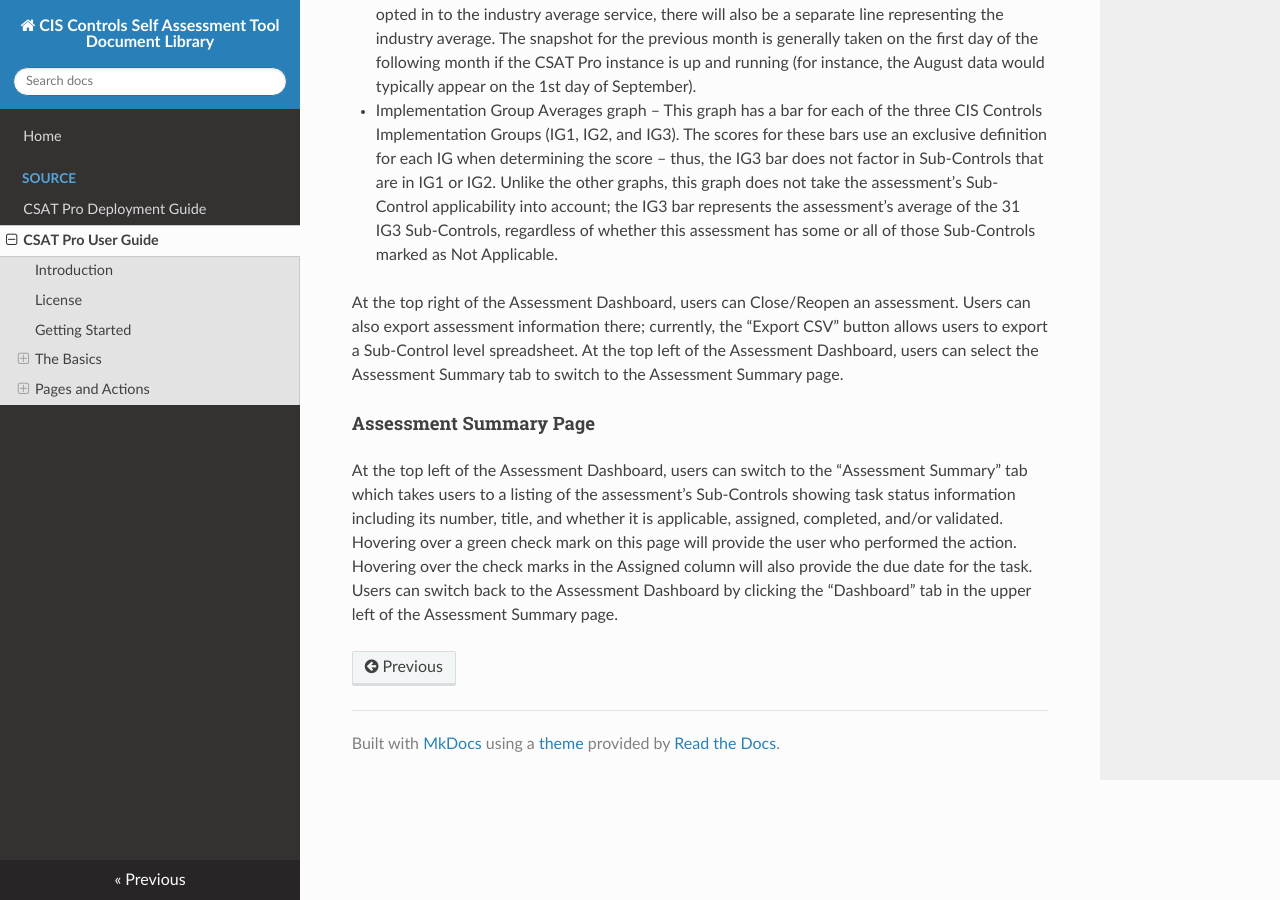
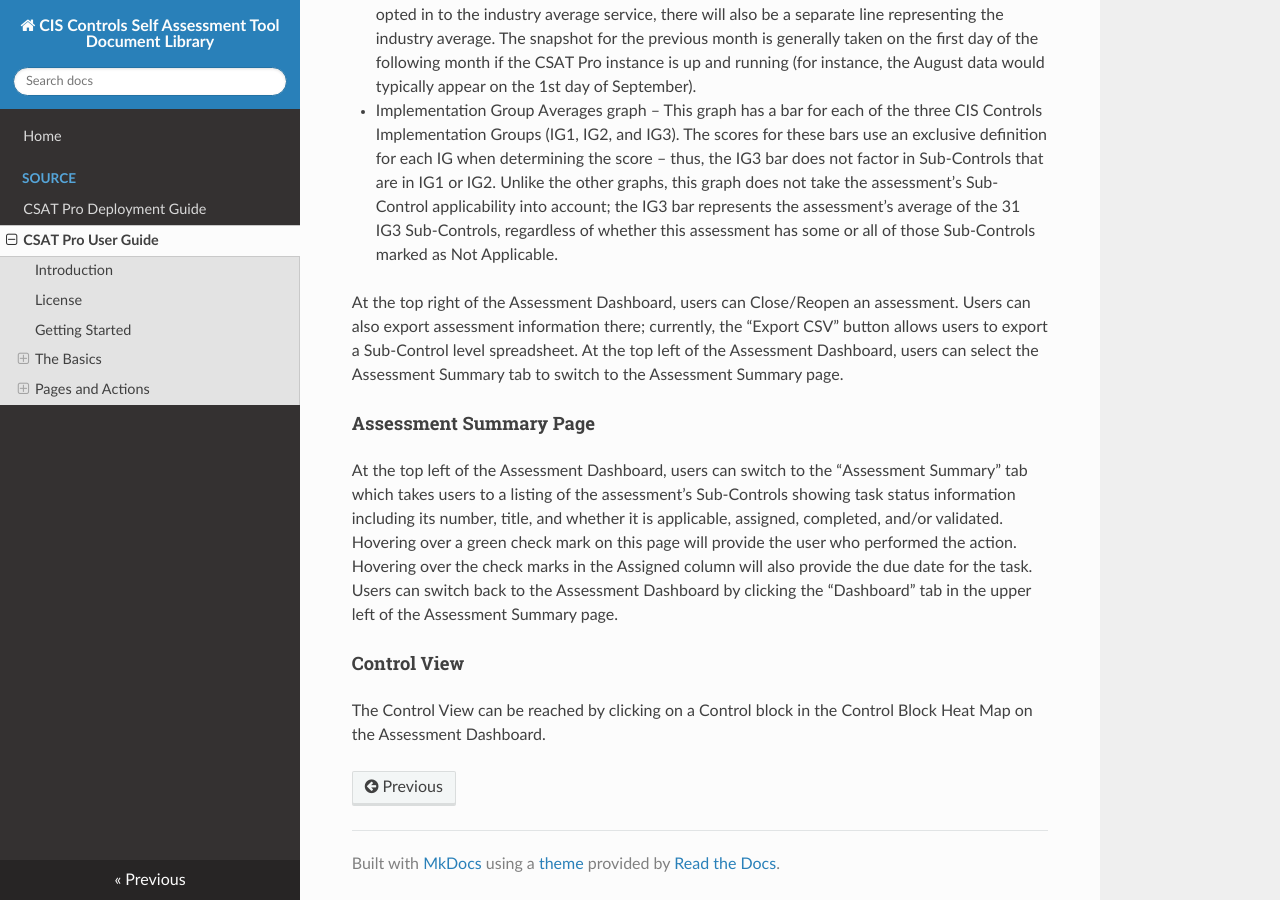
Before and after one commit to CISecurity/CSAT-Docs, an MkDocs documentation site: the page built from docs/source/csat_pro_user_guide.md, in a window 1280 px wide and 900 px high, scrolled down 9801 px. Built offline with MkDocs 1.6.1, drawn with Linux system fonts in a browser that asks for light colours; nearby versions of some CDN libraries.

Commit message:
Update csat_pro_user_guide.md

```diff
--- a/docs/source/csat_pro_user_guide.md
+++ b/docs/source/csat_pro_user_guide.md
@@ -200,3 +200,6 @@ At the top right of the Assessment Dashboard, users can Close/Reopen an assessme
 
 ####Assessment Summary Page####
 At the top left of the Assessment Dashboard, users can switch to the “Assessment Summary” tab which takes users to a listing of the assessment’s Sub-Controls showing task status information including its number, title, and whether it is applicable, assigned, completed, and/or validated.  Hovering over a green check mark on this page will provide the user who performed the action.  Hovering over the check marks in the Assigned column will also provide the due date for the task.  Users can switch back to the Assessment Dashboard by clicking the “Dashboard” tab in the upper left of the Assessment Summary page.
+
+####Control View####
+The Control View can be reached by clicking on a Control block in the Control Block Heat Map on the Assessment Dashboard.
```
